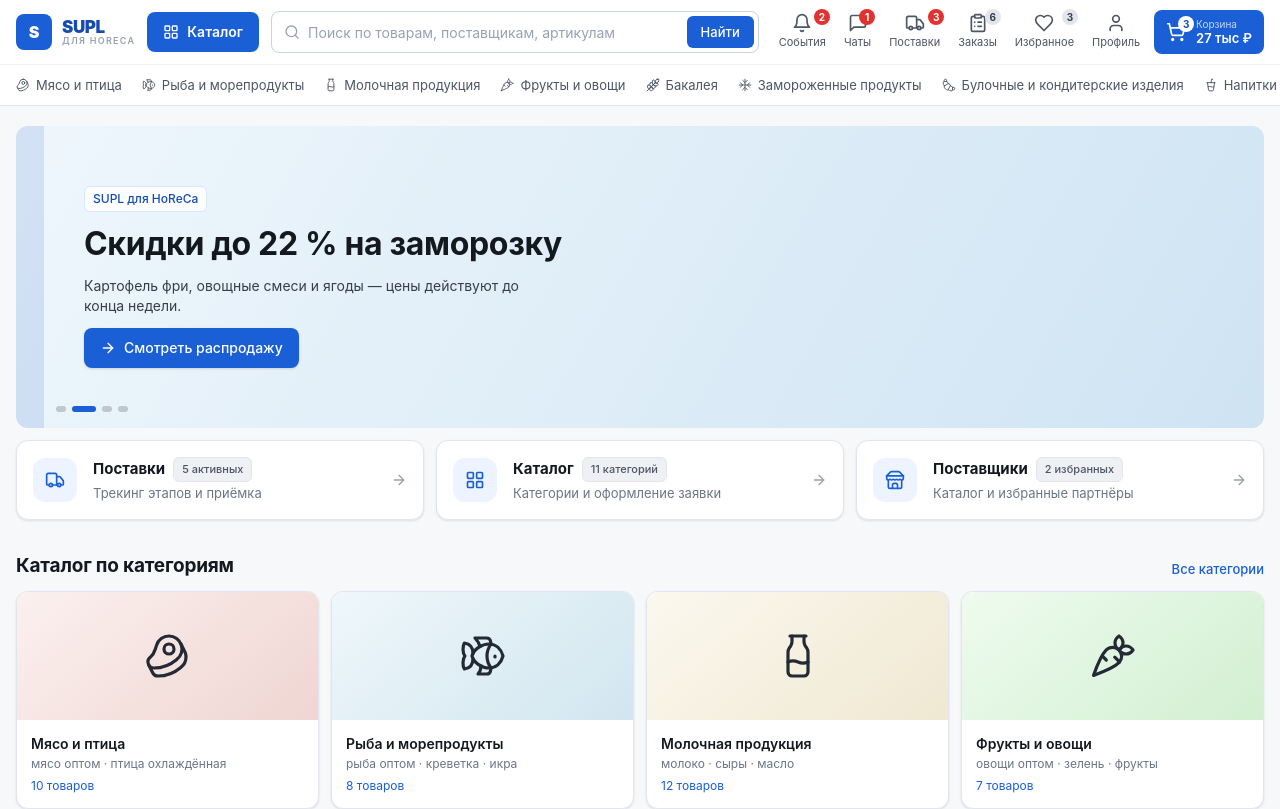
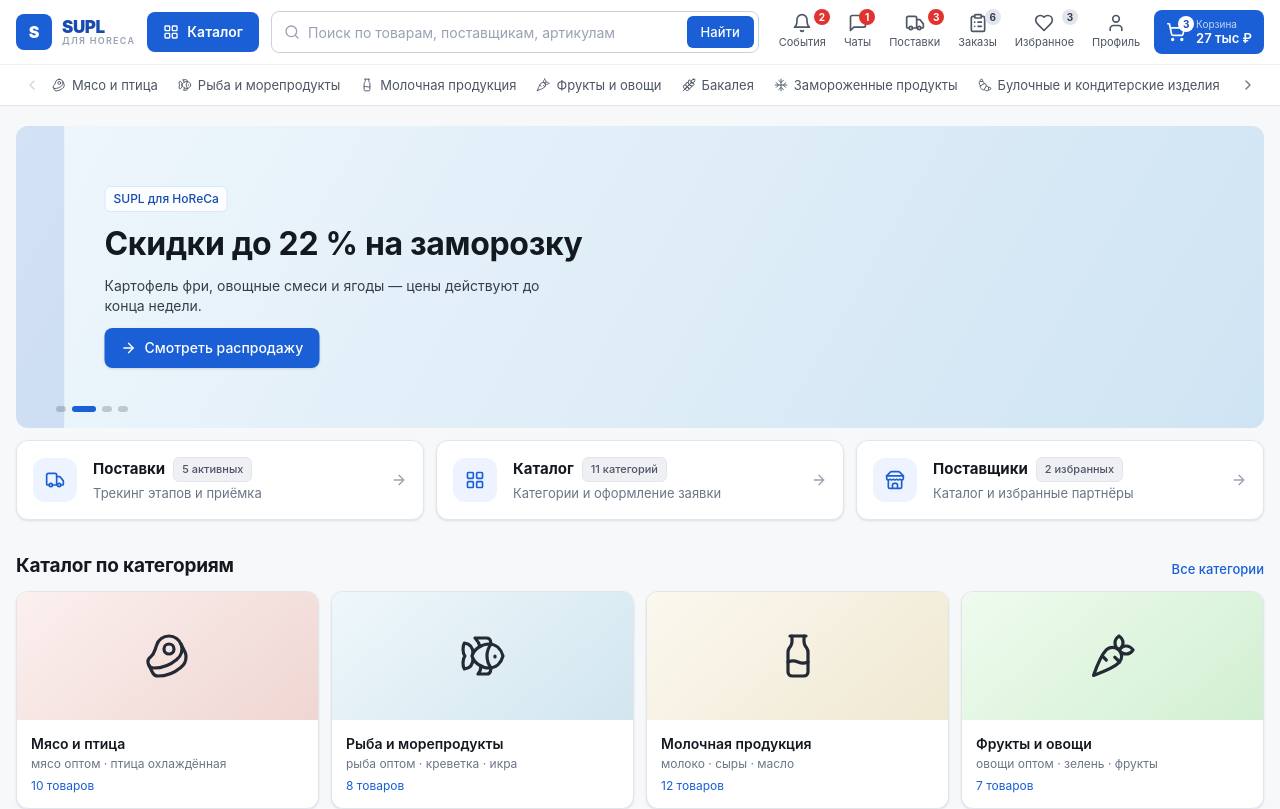
Before and after one commit to Dobryachok/supl, a React (Vite) app: page / in a window 1280 px wide. Shown: the top 809 px of the page. Built offline with nearby package versions, Linux system fonts and the light colour scheme.

Commit message:
пофиксил фильтры в поставках, статусы и модальные окна

```diff
--- a/src/components/deliveries/DeliveryCalendarFilters.tsx
+++ b/src/components/deliveries/DeliveryCalendarFilters.tsx
@@ -64,18 +64,17 @@ export function DeliveryCalendarFilters({
         onChange={(outletIds) => patch({ outletIds })}
         className="min-w-[10rem] flex-1"
       />
-      {hasActive && (
       <Button
         type="button"
-          variant="ghost"
-          size="sm"
+        variant="secondary"
+        size="md"
         className="shrink-0"
-          icon={<RotateCcw className="size-3.5" />}
+        icon={<RotateCcw className="size-4 text-ink-400" />}
         onClick={reset}
+        disabled={!hasActive}
       >
         Сбросить
       </Button>
-      )}
     </div>
   );
 }
--- a/src/components/layout/Header.tsx
+++ b/src/components/layout/Header.tsx
@@ -1,6 +1,8 @@
-import { useEffect, useState } from 'react';
+import { useCallback, useEffect, useRef, useState } from 'react';
 import { Link, NavLink, useLocation } from 'react-router-dom';
 import {
+  ChevronLeft,
+  ChevronRight,
   ClipboardList,
   Heart,
   LayoutGrid,
@@ -150,9 +152,66 @@ export function Header() {
         </div>
       </div>
 
-      <div className="hidden border-t border-ink-100 lg:block">
-        <div className="page no-scrollbar flex h-10 items-center gap-5 overflow-x-auto text-[13px]">
-          {categories.slice(0, 8).map((category) => (
+      <CategoryNavBar />
+
+      {mobileOpen && <MobileMenu onClose={() => setMobileOpen(false)} />}
+    </header>
+  );
+}
+
+function CategoryNavBar() {
+  const scrollRef = useRef<HTMLDivElement>(null);
+  const [canScrollLeft, setCanScrollLeft] = useState(false);
+  const [canScrollRight, setCanScrollRight] = useState(false);
+
+  const updateScrollState = useCallback(() => {
+    const el = scrollRef.current;
+    if (!el) return;
+    setCanScrollLeft(el.scrollLeft > 0);
+    setCanScrollRight(el.scrollLeft + el.clientWidth < el.scrollWidth - 1);
+  }, []);
+
+  useEffect(() => {
+    updateScrollState();
+    const el = scrollRef.current;
+    if (!el) return;
+    el.addEventListener('scroll', updateScrollState, { passive: true });
+    const observer = new ResizeObserver(updateScrollState);
+    observer.observe(el);
+    return () => {
+      el.removeEventListener('scroll', updateScrollState);
+      observer.disconnect();
+    };
+  }, [updateScrollState]);
+
+  const scroll = (direction: 'left' | 'right') => {
+    scrollRef.current?.scrollBy({
+      left: direction === 'left' ? -280 : 280,
+      behavior: 'smooth',
+    });
+  };
+
+  return (
+    <div className="hidden border-t border-ink-100 lg:block">
+      <div className="page flex h-10 items-center gap-1">
+        <button
+          type="button"
+          onClick={() => scroll('left')}
+          disabled={!canScrollLeft}
+          className={cn(
+            'flex size-8 shrink-0 cursor-pointer items-center justify-center rounded-lg text-ink-500 transition-colors hover:bg-ink-100 hover:text-ink-800',
+            !canScrollLeft && 'pointer-events-none opacity-30',
+          )}
+          aria-label="Прокрутить категории влево"
+        >
+          <ChevronLeft className="size-4" />
+        </button>
+
+        <div
+          ref={scrollRef}
+          className="no-scrollbar flex min-w-0 flex-1 items-center gap-5 overflow-x-auto text-[13px]"
+        >
+          {categories.map((category) => (
             <NavLink
               key={category.id}
               to={`/catalog/${category.slug}`}
@@ -171,10 +230,21 @@ export function Header() {
             Все категории
           </Link>
         </div>
+
+        <button
+          type="button"
+          onClick={() => scroll('right')}
+          disabled={!canScrollRight}
+          className={cn(
+            'flex size-8 shrink-0 cursor-pointer items-center justify-center rounded-lg text-ink-500 transition-colors hover:bg-ink-100 hover:text-ink-800',
+            !canScrollRight && 'pointer-events-none opacity-30',
+          )}
+          aria-label="Прокрутить категории вправо"
+        >
+          <ChevronRight className="size-4" />
+        </button>
       </div>
-
-      {mobileOpen && <MobileMenu onClose={() => setMobileOpen(false)} />}
-    </header>
+    </div>
   );
 }
 
--- a/src/components/layout/SearchBox.tsx
+++ b/src/components/layout/SearchBox.tsx
@@ -72,10 +72,10 @@ export function SearchBox({ className }: { className?: string }) {
           <button
             type="button"
             onClick={() => setQuery('')}
-            className="cursor-pointer text-ink-400 hover:text-ink-700"
+            className="mr-1 flex size-6 shrink-0 cursor-pointer items-center justify-center rounded-md text-ink-400 transition-colors hover:bg-ink-100 hover:text-ink-600"
             aria-label="Очистить поиск"
           >
-            <X className="size-4" />
+            <X className="size-3.5" />
           </button>
         )}
         <button
--- a/src/pages/buyer/DeliveriesPage.tsx
+++ b/src/pages/buyer/DeliveriesPage.tsx
@@ -453,7 +453,7 @@ function DeliveriesSearchInput({
     >
       <Search className="size-4 shrink-0 text-ink-400" />
       <input
-        type="search"
+        type="text"
         placeholder="Поиск по заявке, поставщику, адресу"
         value={value}
         onChange={(e) => onChange(e.target.value)}
--- a/src/styles/index.css
+++ b/src/styles/index.css
@@ -99,6 +99,18 @@
 
   ::selection {
     background: var(--color-brand-200);
+  }
+
+  input[type='search']::-webkit-search-cancel-button,
+  input[type='search']::-webkit-search-decoration,
+  input[type='search']::-webkit-search-results-button {
+    -webkit-appearance: none;
+    appearance: none;
+    display: none;
+  }
+
+  input[type='search']::-ms-clear {
+    display: none;
   }
 }
 
```
Lines whose indentation alone changed are shown as unchanged.
